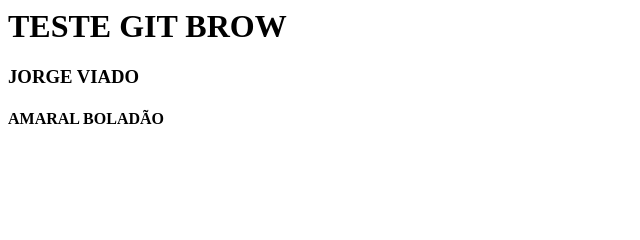
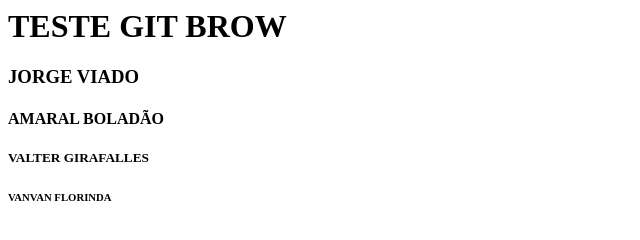
Before and after one commit to flaviorodrigues1977/gritodevs, a plain HTML site: page index.html in a window 1280 px wide. Shown: the whole page, without its empty margins (0-640 px from the left). Drawn offline with Linux system fonts and the light colour scheme.

Commit message:
atualiza index

```diff
--- a/index.html
+++ b/index.html
@@ -4,5 +4,7 @@
 <h1>TESTE GIT BROW</h1>
 <h3>JORGE VIADO</h3>
 <h4>AMARAL BOLADÃO</h4>
+<h5>VALTER GIRAFALLES</h5>
+<h6>VANVAN FLORINDA</h6>
 </body>
 </html>
```
